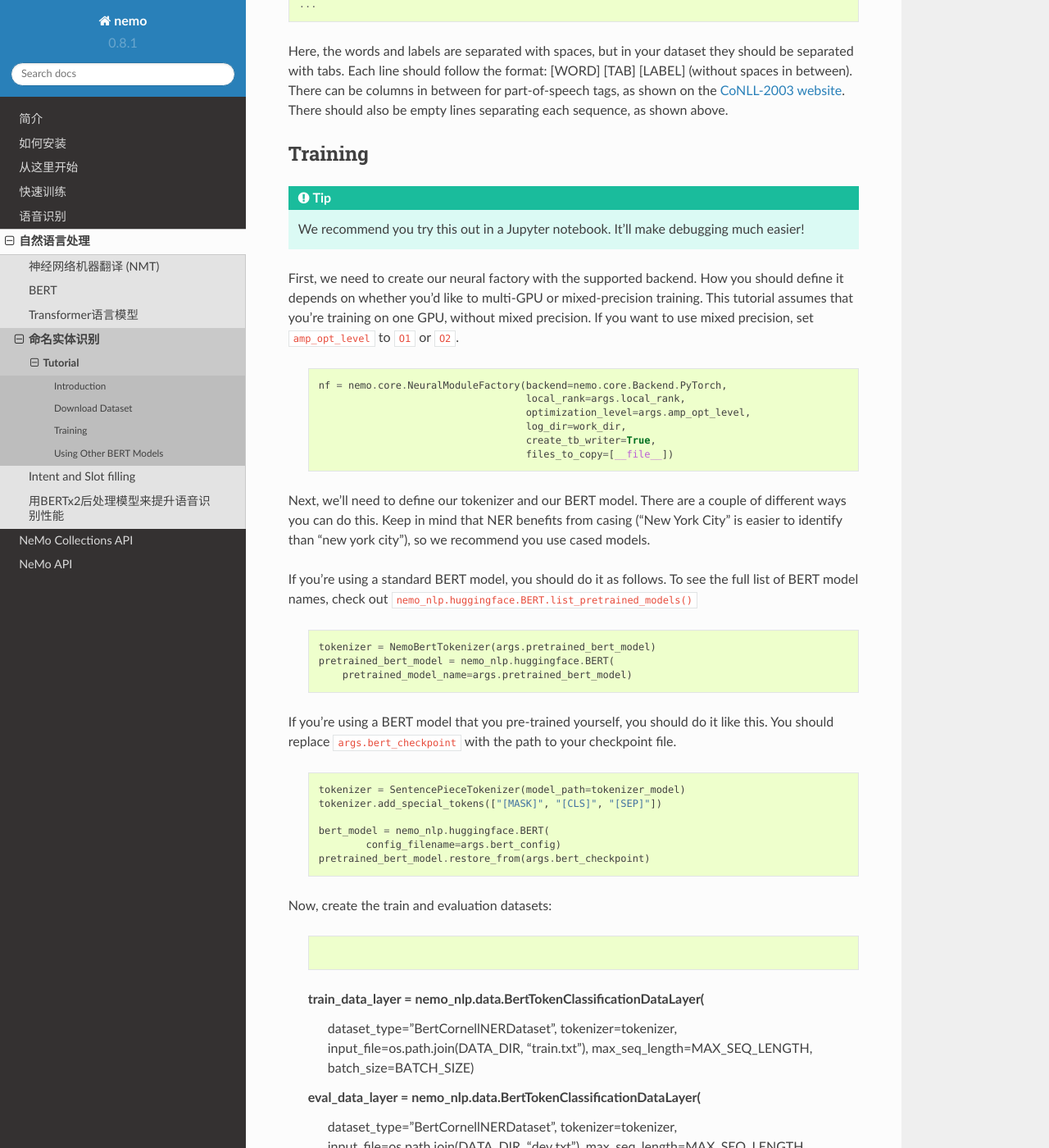
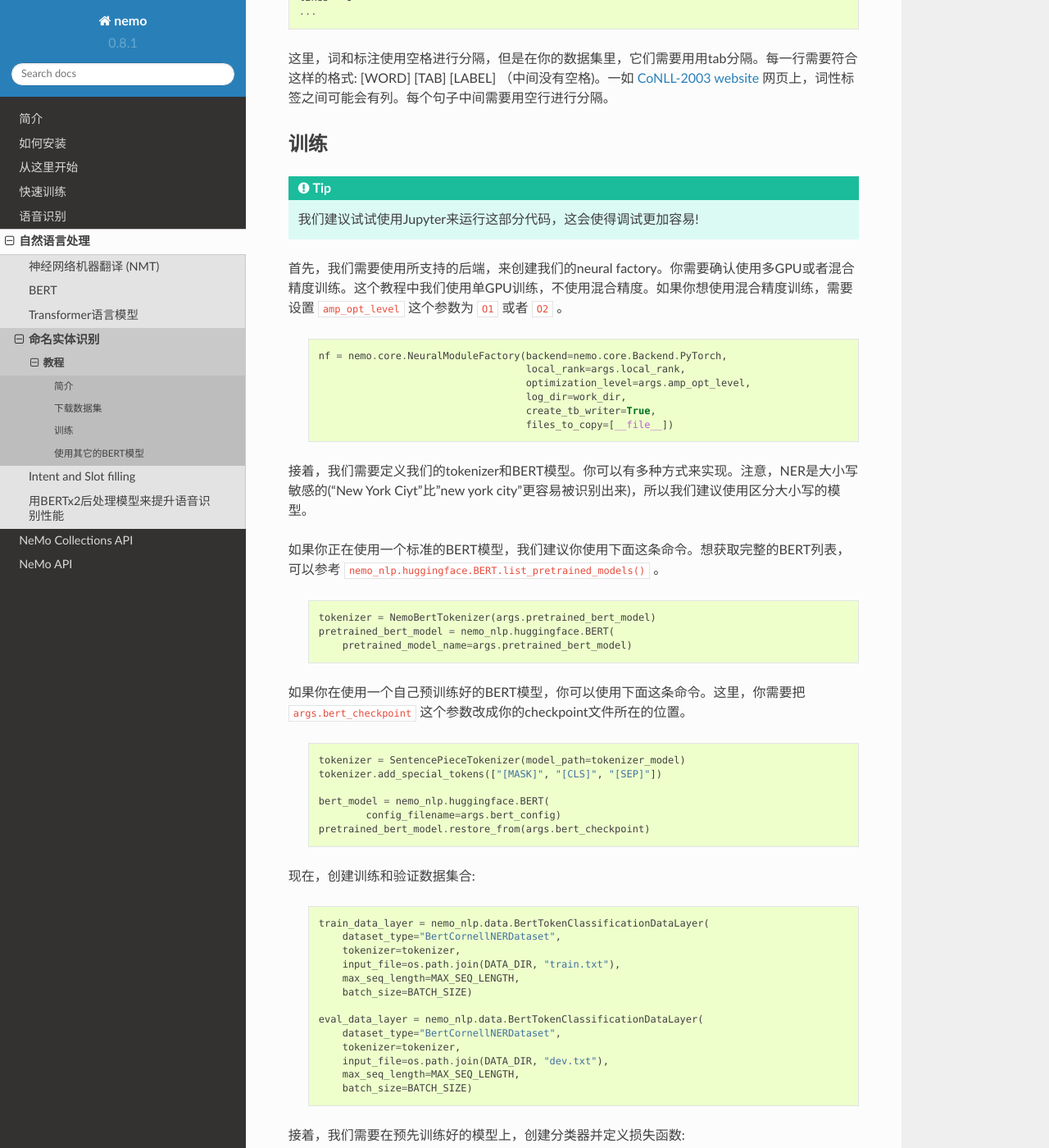
Before and after one commit to backend-engineer1/NEMO, a Sphinx documentation site: the page built from docs/sources/source/zh/nlp/ner.rst, in a window 1280 px wide and 1400 px high, scrolled down 702 px. Shown: the whole window at 82% size. Built offline with Sphinx 7.4.7 and the Read the Docs theme 2.0.0, drawn with Linux system fonts in a browser that asks for light colours; some of the changed text lies outside the part shown.

Commit message:
add zh ner
Signed-off-by: slyned <slyned@nvidia.com>

```diff
--- a/docs/sources/source/zh/nlp/ner.rst
+++ b/docs/sources/source/zh/nlp/ner.rst
@@ -1,49 +1,50 @@
-Tutorial
+教程
 ========
 
-Make sure you have ``nemo`` and ``nemo_nlp`` installed before starting this
-tutorial. See the :ref:`installation` section for more details.
+在教程前，请确认你已经安装了 ``nemo`` 和 ``nemo_nlp`` 。你可以通过这个部分获得更多的信息： :ref:`installation`
 
-Introduction
+
+简介
 ------------
 
-This tutorial explains how to implement named entity recognition (NER) in NeMo. We'll show how to do this with a pre-trained BERT model, or with one that you trained yourself! For more details, check out our BERT pretraining tutorial.
+这个教程将介绍如何在NeMo中，实现命名实体识别(Named Entity Recognition, NER)。我们将通过一个预训练好的BERT模型来进行展示，或者你也可以使用一个训练好的模型！ 你可以通过BERT预训练教程获得更多的信息。
 
-Download Dataset
+
+下载数据集
 ----------------
 
-`CoNLL-2003`_ is a standard evaluation dataset for NER, but any NER dataset will work. The only requirement is that the files are formatted like this:
+`CoNLL-2003`_ 是一个NER上标准的验证集合，当然任何一个NER数据集合都可以。数据集合需要满足的条件是符合以下的格式:
 
 .. _CoNLL-2003: https://www.clips.uantwerpen.be/conll2003/ner/
 
-.. code-block::
+.. code-block:: python
 
-    Jennifer	B-PER
-    is		O
-    from	O
-    New		B-LOC
-    York	I-LOC
-    City	I-LOC
-    .		O
+    Jennifer    B-PER
+    is      O
+    from    O
+    New     B-LOC
+    York    I-LOC
+    City    I-LOC
+    .       O
 
-    She		O
-    likes	O
+    She     O
+    likes   O
     ...
 
-Here, the words and labels are separated with spaces, but in your dataset they should be separated with tabs. Each line should follow the format: [WORD] [TAB] [LABEL] (without spaces in between). There can be columns in between for part-of-speech tags, as shown on the `CoNLL-2003 website`_. There should also be empty lines separating each sequence, as shown above.
+这里，词和标注使用空格进行分隔，但是在你的数据集里，它们需要用用tab分隔。每一行需要符合这样的格式: [WORD] [TAB] [LABEL] （中间没有空格)。一如 `CoNLL-2003 website`_ 网页上，词性标签之间可能会有列。每个句子中间需要用空行进行分隔。
 
 .. _CoNLL-2003 website: https://www.clips.uantwerpen.be/conll2003/ner/
 
 .. _Preprocessed data: https://github.com/kyzhouhzau/BERT-NER/tree/master/data
 
-Training
+训练
 --------
 
 .. tip::
 
-    We recommend you try this out in a Jupyter notebook. It'll make debugging much easier!
+    我们建议试试使用Jupyter来运行这部分代码，这会使得调试更加容易!
 
-First, we need to create our neural factory with the supported backend. How you should define it depends on whether you'd like to multi-GPU or mixed-precision training. This tutorial assumes that you're training on one GPU, without mixed precision. If you want to use mixed precision, set ``amp_opt_level`` to ``O1`` or ``O2``.
+首先，我们需要使用所支持的后端，来创建我们的neural factory。你需要确认使用多GPU或者混合精度训练。这个教程中我们使用单GPU训练，不使用混合精度。如果你想使用混合精度训练，需要设置 ``amp_opt_level`` 这个参数为 ``O1`` 或者 ``O2`` 。
 
     .. code-block:: python
 
@@ -54,9 +55,10 @@ First, we need to create our neural factory with the supported backend. How you
                                            create_tb_writer=True,
                                            files_to_copy=[__file__])
 
-Next, we'll need to define our tokenizer and our BERT model. There are a couple of different ways you can do this. Keep in mind that NER benefits from casing ("New York City" is easier to identify than "new york city"), so we recommend you use cased models.
+接着，我们需要定义我们的tokenizer和BERT模型。你可以有多种方式来实现。注意，NER是大小写敏感的("New York Ciyt"比"new york city"更容易被识别出来)，所以我们建议使用区分大小写的模型。
 
-If you're using a standard BERT model, you should do it as follows. To see the full list of BERT model names, check out ``nemo_nlp.huggingface.BERT.list_pretrained_models()``
+如果你正在使用一个标准的BERT模型，我们建议你使用下面这条命令。想获取完整的BERT列表，可以参考 ``nemo_nlp.huggingface.BERT.list_pretrained_models()`` 。
+
 
     .. code-block:: python
 
@@ -64,7 +66,7 @@ If you're using a standard BERT model, you should do it as follows. To see the f
         pretrained_bert_model = nemo_nlp.huggingface.BERT(
             pretrained_model_name=args.pretrained_bert_model)
 
-If you're using a BERT model that you pre-trained yourself, you should do it like this. You should replace ``args.bert_checkpoint`` with the path to your checkpoint file.
+如果你在使用一个自己预训练好的BERT模型，你可以使用下面这条命令。这里，你需要把 ``args.bert_checkpoint`` 这个参数改成你的checkpoint文件所在的位置。
 
     .. code-block:: python
 
@@ -75,25 +77,25 @@ If you're using a BERT model that you pre-trained yourself, you should do it lik
                 config_filename=args.bert_config)
         pretrained_bert_model.restore_from(args.bert_checkpoint)
 
-Now, create the train and evaluation datasets:
+现在，创建训练和验证数据集合:
 
     .. code-block:: python
 
-    train_data_layer = nemo_nlp.data.BertTokenClassificationDataLayer(
-        dataset_type="BertCornellNERDataset",
-        tokenizer=tokenizer,
-        input_file=os.path.join(DATA_DIR, "train.txt"),
-        max_seq_length=MAX_SEQ_LENGTH,
-        batch_size=BATCH_SIZE)
+        train_data_layer = nemo_nlp.data.BertTokenClassificationDataLayer(
+            dataset_type="BertCornellNERDataset",
+            tokenizer=tokenizer,
+            input_file=os.path.join(DATA_DIR, "train.txt"),
+            max_seq_length=MAX_SEQ_LENGTH,
+            batch_size=BATCH_SIZE)
 
-    eval_data_layer = nemo_nlp.data.BertTokenClassificationDataLayer(
-        dataset_type="BertCornellNERDataset",
-        tokenizer=tokenizer,
-        input_file=os.path.join(DATA_DIR, "dev.txt"),
-        max_seq_length=MAX_SEQ_LENGTH,
-        batch_size=BATCH_SIZE)
+        eval_data_layer = nemo_nlp.data.BertTokenClassificationDataLayer(
+            dataset_type="BertCornellNERDataset",
+            tokenizer=tokenizer,
+            input_file=os.path.join(DATA_DIR, "dev.txt"),
+            max_seq_length=MAX_SEQ_LENGTH,
+            batch_size=BATCH_SIZE)
 
-We need to create the classifier to sit on top of the pretrained model and define the loss function:
+接着，我们需要在预先训练好的模型上，创建分类器并定义损失函数:
 
     .. code-block:: python
 
@@ -104,7 +106,7 @@ We need to create the classifier to sit on top of the pretrained model and defin
                                                   dropout=args.fc_dropout)
         ner_loss = nemo_nlp.TokenClassificationLoss(num_classes=len(tag_ids))
 
-And create the pipeline that can be used for both training and evaluation.
+并创建管道用来进行训练和验证:
 
     .. code-block:: python
 
@@ -122,15 +124,15 @@ And create the pipeline that can be used for both training and evaluation.
         train_loss, steps_per_epoch, _, _ = create_pipeline(train_data_layer)
         _, _, data_layer, eval_tensors = create_pipeline(eval_data_layer)
 
-Now, we will set up our callbacks. We will use 3 callbacks:
+现在，我们需要设置callbacks，一共有3个callbacks:
 
-* `SimpleLossLoggerCallback` to print loss values during training
-* `EvaluatorCallback` to evaluate our F1 score on the dev dataset. In this example, `EvaluatorCallback` will also output predictions to `output.txt`, which can be helpful with debugging what our model gets wrong.
-* `CheckpointCallback` to save and restore checkpoints.
+* `SimpleLossLoggerCallback` 打印出训练过程中的损失函数值
+* `EvaluatorCallback` 来验证我们dev集合上F1的值。在这个例子中， `EvaluatorCallback` 也会打印出 `output.txt` 上的预测值，这有利于找出模型哪个部分出了问题。
+* `CheckpointCallback` 用于保存和读取checkpoints.
 
 .. tip::
 
-    Tensorboard_ is a great debugging tool. It's not a requirement for this tutorial, but if you'd like to use it, you should install tensorboardX_ and run the following command during fine-tuning:
+    Tensorboard_ 是一个非常好用的调试工具。它在本教程中不是一个必须安装的工具，如果你想使用的话，需要先安装 tensorboardX_ 接着在微调过程中使用如下的命令：
 
     .. code-block:: bash
 
@@ -161,7 +163,7 @@ Now, we will set up our callbacks. We will use 3 callbacks:
             epoch_freq=args.save_epoch_freq,
             step_freq=args.save_step_freq)
 
-Finally, we will define our learning rate policy and our optimizer, and start training.
+最后，我们需要定义学习率规则和优化器，并且开始训练：
 
     .. code-block:: python
 
@@ -177,10 +179,10 @@ Finally, we will define our learning rate policy and our optimizer, and start tr
                  optimization_params={"num_epochs": args.num_epochs,
                                       "lr": args.lr})
 
-Using Other BERT Models
+使用其它的BERT模型
 -----------------------
 
-In addition to using pre-trained BERT models from Google and BERT models that you've trained yourself, in NeMo it's possible to use other third-party BERT models as well, as long as the weights were exported with PyTorch. For example, if you want to fine-tune an NER task with SciBERT_...
+除了可以使用谷歌提供的预训练BERT模型和你自己训练的BERT模型外，在NeMo中，也可以使用来自第三方的BERT模型，只要这个模型的参数可以加载到Pytorch中即可。例如，如果你想使用 SciBERT_ 来微调：
 
 .. _SciBERT: https://github.com/allenai/scibert
 
@@ -193,7 +195,7 @@ In addition to using pre-trained BERT models from Google and BERT models that yo
     mv bert_config.json config.json
     cd ..
 
-And then, when you load your BERT model, you should specify the name of the directory for the model name.
+接着，当你加载你的BERT模型，你需要指定模型所在的目录名：
 
 .. code-block:: python
 
@@ -202,6 +204,6 @@ And then, when you load your BERT model, you should specify the name of the dire
         pretrained_model_name="scibert_scivocab_cased",
         factory=neural_factory)
 
-If you want to use a TensorFlow-based model, such as BioBERT, you should be able to use it in NeMo by first using this `model conversion script`_ provided by Hugging Face.
+如果你想使用TensorFlow训练好的模型，例如BioBERT，你需要首先使用Hugging Face提供的 `model conversion script`_ 进行模型转换，再在NeMo中使用这个模型。
 
 .. _model conversion script: https://github.com/huggingface/pytorch-transformers/blob/master/pytorch_transformers/convert_tf_checkpoint_to_pytorch.py
```
